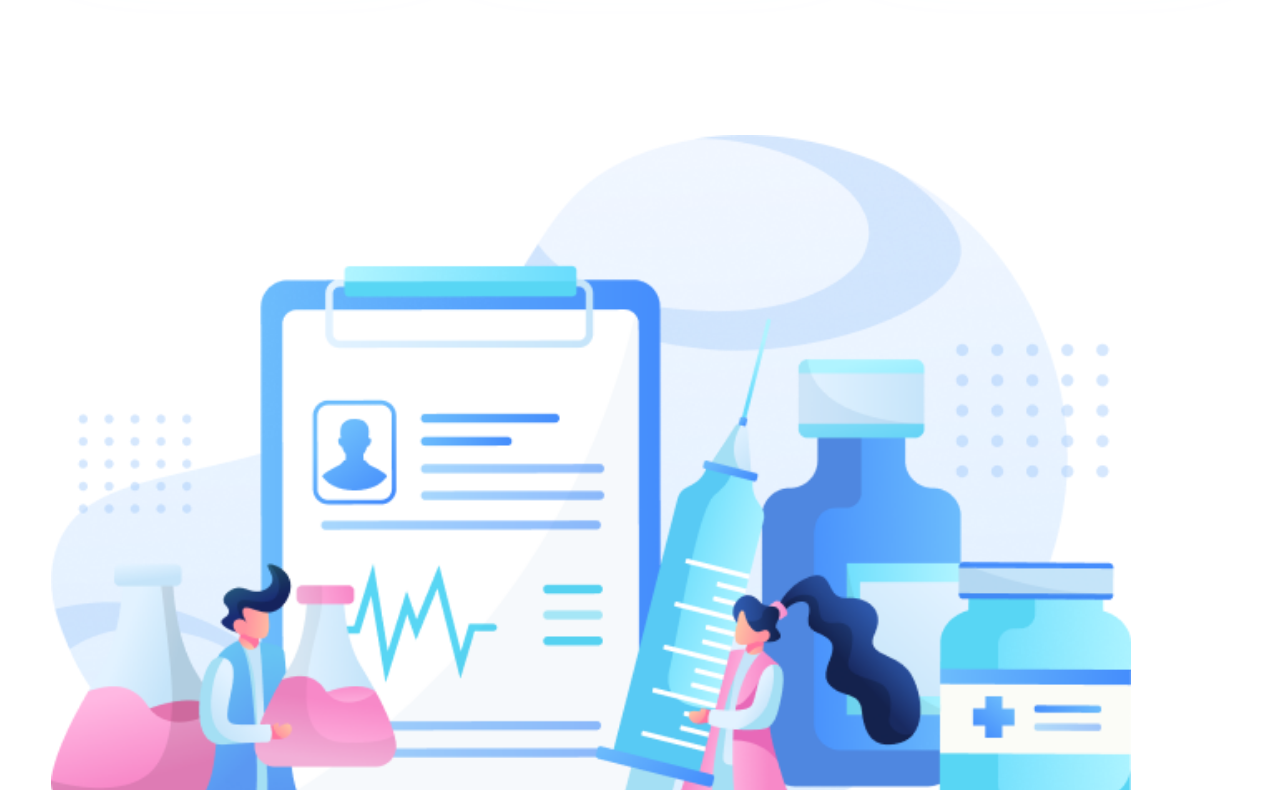
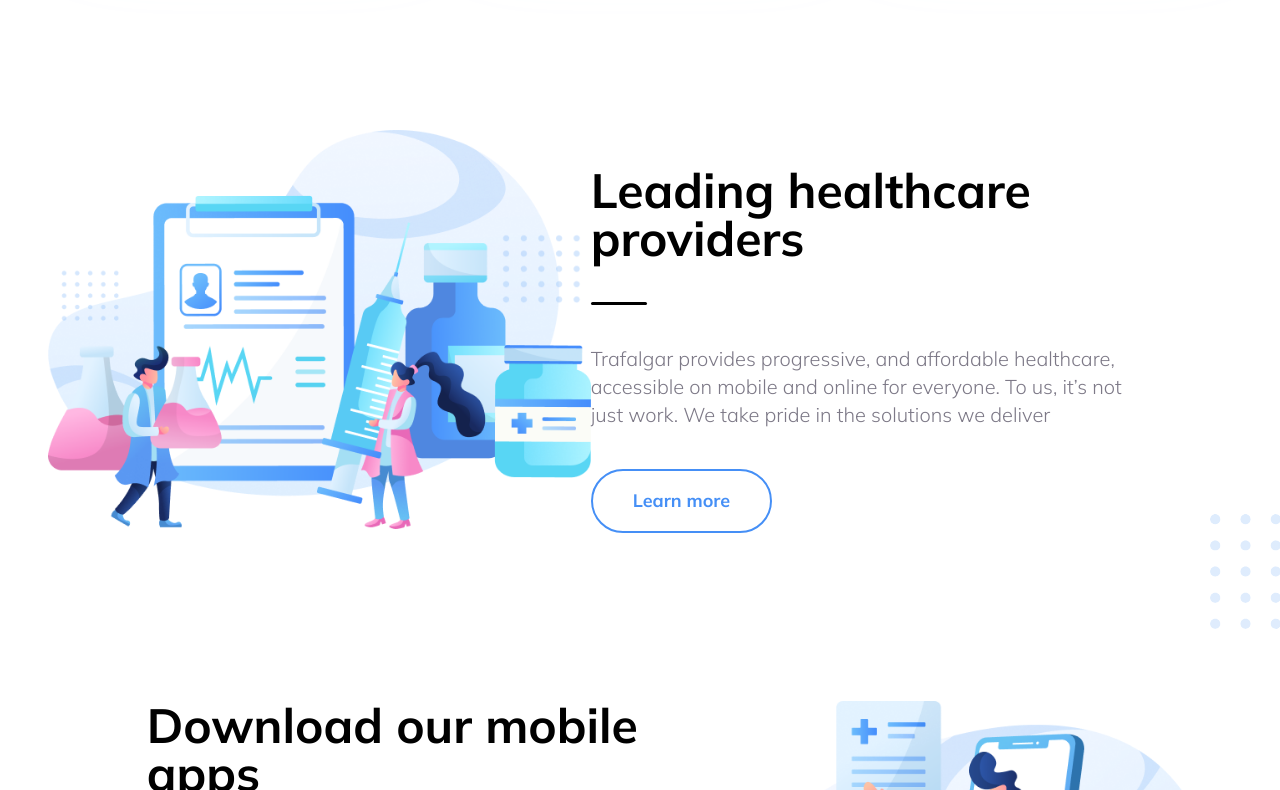
Before and after one commit to YassinEldeeb/Practising-Tailwind, a React (Create React App) app: page / in a window 1280 px wide. Shown: the part 1850-2640 px from the top of the page. Built offline with nearby package versions, Linux system fonts and the light colour scheme.

Commit message:
try seperating the md:

```diff
--- a/src/components/ShowOff.tsx
+++ b/src/components/ShowOff.tsx
@@ -31,8 +31,8 @@ export const ShowOff: FC<Props> = ({
         </div>
       )}
       <div
-        className={`flex md:w-11/12 flex-col-reverse lg:${
-          LTR ? 'flex-row-reverse' : 'flex-row'
+        className={`flex md:w-11/12 flex-col-reverse ${
+          LTR ? 'lg:flex-row-reverse' : 'lg:flex-row'
         }`}
       >
         <div
```
